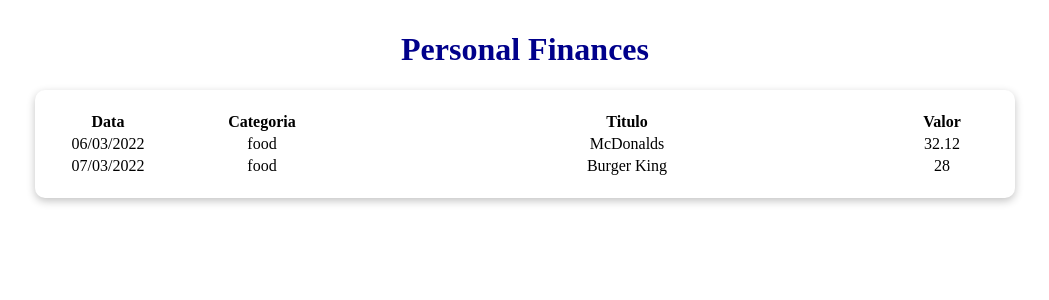
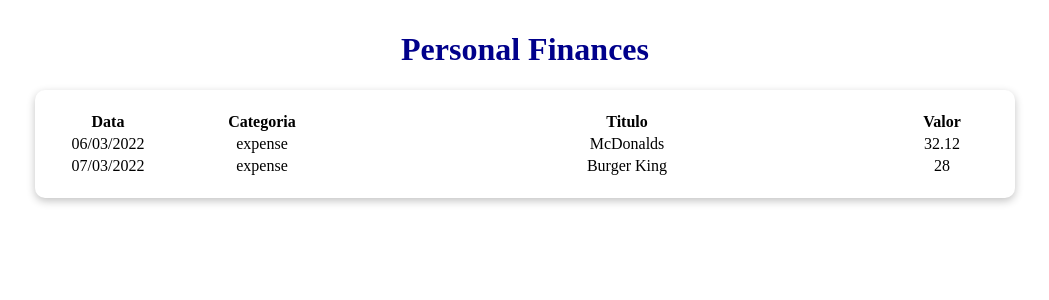
Before and after one commit to santosfk/personal-finances, a React (Vite) app: page / in a window 1280 px wide. Shown: the top 300 px of the page, without its empty margins (115-1164 px from the left). Built offline with nearby package versions, Linux system fonts and the light colour scheme.

Commit message:
add style to tableItem

```diff
--- a/src/components/TableItems/index.tsx
+++ b/src/components/TableItems/index.tsx
@@ -8,10 +8,10 @@
 function TableItems({ item }: Props) {
   return (
     <style.TableContainer>
-      <td>{formatDate(item.date)}</td>
-      <td>{item.category}</td>
-      <td>{item.title}</td>
-      <td>{item.value}</td>
+      <style.TableItem>{formatDate(item.date)}</style.TableItem>
+      <style.TableItem>{item.category}</style.TableItem>
+      <style.TableItem>{item.title}</style.TableItem>
+      <style.TableItem>{item.value}</style.TableItem>
     </style.TableContainer>
   );
 }
--- a/src/components/TableItems/style.ts
+++ b/src/components/TableItems/style.ts
@@ -3,3 +3,7 @@
 export const TableContainer = styled.tr`
   text-align: center;
 `;
+
+export const TableItem = styled.td`
+  margin: 10px 0;
+`;
--- a/src/data/items.ts
+++ b/src/data/items.ts
@@ -3,25 +3,25 @@
 export const items: Item[] = [
   {
     date: new Date(2022, 2, 6),
-    category: "food",
+    category: "expense",
     title: "McDonalds",
     value: 32.12,
   },
   {
     date: new Date(2022, 2, 7),
-    category: "food",
+    category: "expense",
     title: "Burger King",
     value: 28,
   },
   {
     date: new Date(2022, 1, 16),
-    category: "rent",
+    category: "expense",
     title: "Aluguel Apt",
     value: 2300,
   },
   {
     date: new Date(2022, 5, 18),
-    category: "salary",
+    category: "earning",
     title: "Salário ACME",
     value: 4500,
   },
```
